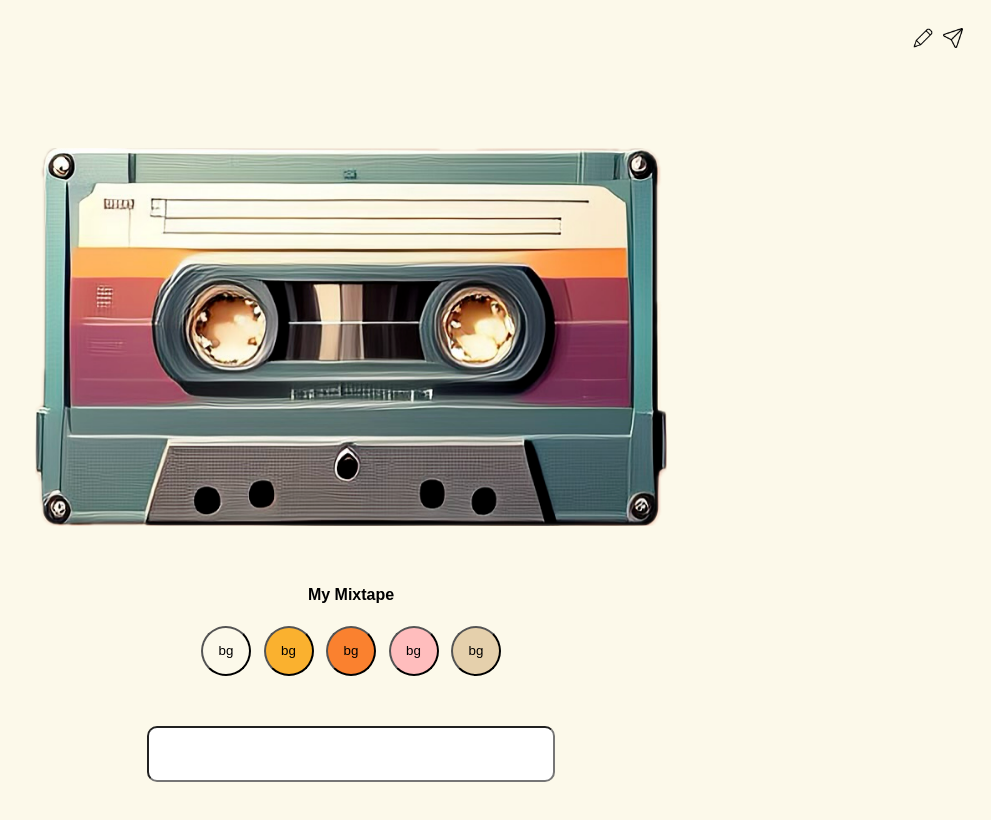
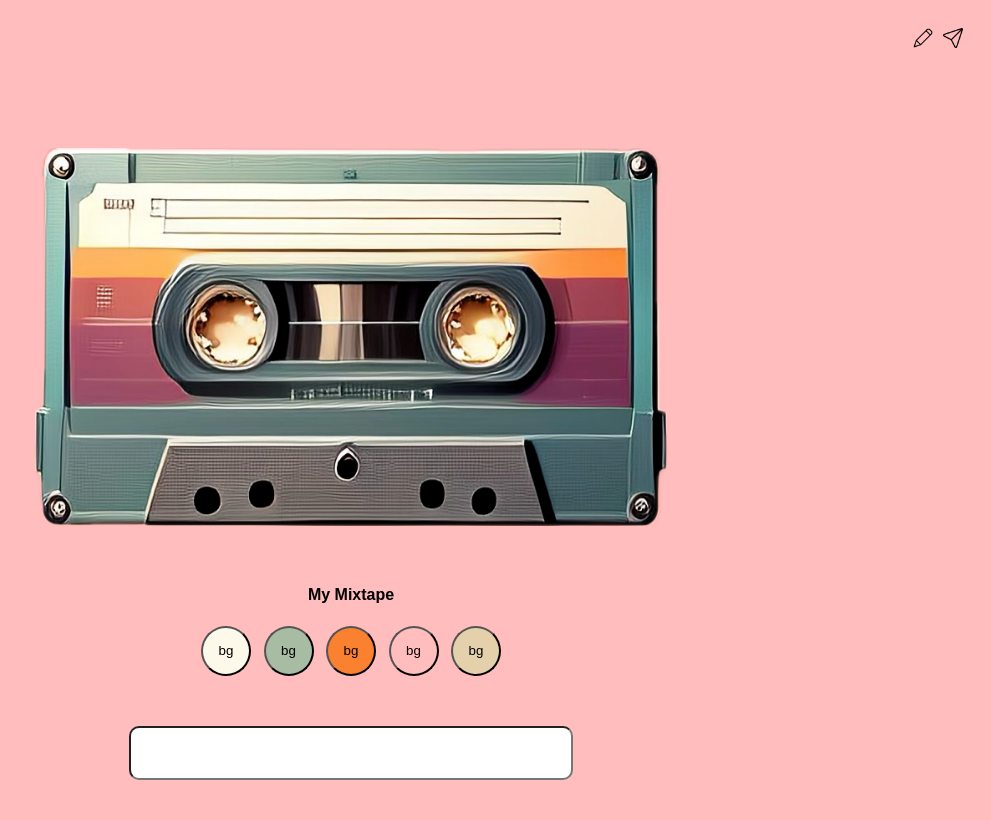
Before and after one commit to razarauf-ccript/cassette-tape, a Next.js app in the folder cassette-tape/: page /cassette/1 in a window 1280 px wide. Shown: the top 820 px of the page, without its empty margins (289-1280 px from the left). Built offline with nearby package versions, Linux system fonts and the light colour scheme.

Commit message:
fixes element positions on root page

```diff
--- a/cassette-tape/app/cassette/tapeCreator.tsx
+++ b/cassette-tape/app/cassette/tapeCreator.tsx
@@ -25,7 +25,7 @@ export default function TapeCreator({ id }: { id: string }) {
       <h4 className="note">My Mixtape</h4>
       <div className="button-group">
         <input className="button" type="button" value="bg" style={{backgroundColor: "#FCF9EA"}} />
-        <input className="button" type="button" value="bg" style={{backgroundColor: "#FAB12F"}} />
+        <input className="button" type="button" value="bg" style={{backgroundColor: "#A8BBA3"}} />
         <input className="button" type="button" value="bg" style={{backgroundColor: "#FA812F"}} />
         <input className="button" type="button" value="bg" style={{backgroundColor: "#FFBDBD"}} />
         <input className="button" type="button" value="bg" style={{backgroundColor: "#E5D0AC"}} />
--- a/cassette-tape/app/globals.css
+++ b/cassette-tape/app/globals.css
@@ -33,7 +33,7 @@
 }
 
 body {
-  background: #fcf9ea;
+  background: #FFBDBD;
   font-family: Arial, Helvetica, sans-serif;
 }
 
@@ -76,4 +76,5 @@ body {
   height: 50px;
   width: 400px;
   margin: 50px 0px;
+  padding: 0px 20px;
 }
--- a/cassette-tape/app/page.tsx
+++ b/cassette-tape/app/page.tsx
@@ -18,11 +18,7 @@ const Home = async () => {
   return (
     <div >
       <main>
-        <div className="bodyParent">
           <TapeImage />
-          {/* <h1>{JSON.stringify(cassette, null, 2)}</h1> */}
-        </div>
-
       </main>
     </div>
   );
--- a/cassette-tape/app/tapeRedirector.tsx
+++ b/cassette-tape/app/tapeRedirector.tsx
@@ -15,7 +15,7 @@ const TapeImage: React.FC = () => {
   return (
     <div >
       <main>
-        <div className="bodyParent">
+        <div className="parent">
           <img onClick={onClickHandler} className="cassetteTape" src="/cassette-tape.png"/>
           <h4>Click on the image to start creating your mixtape</h4>
         </div>
```
